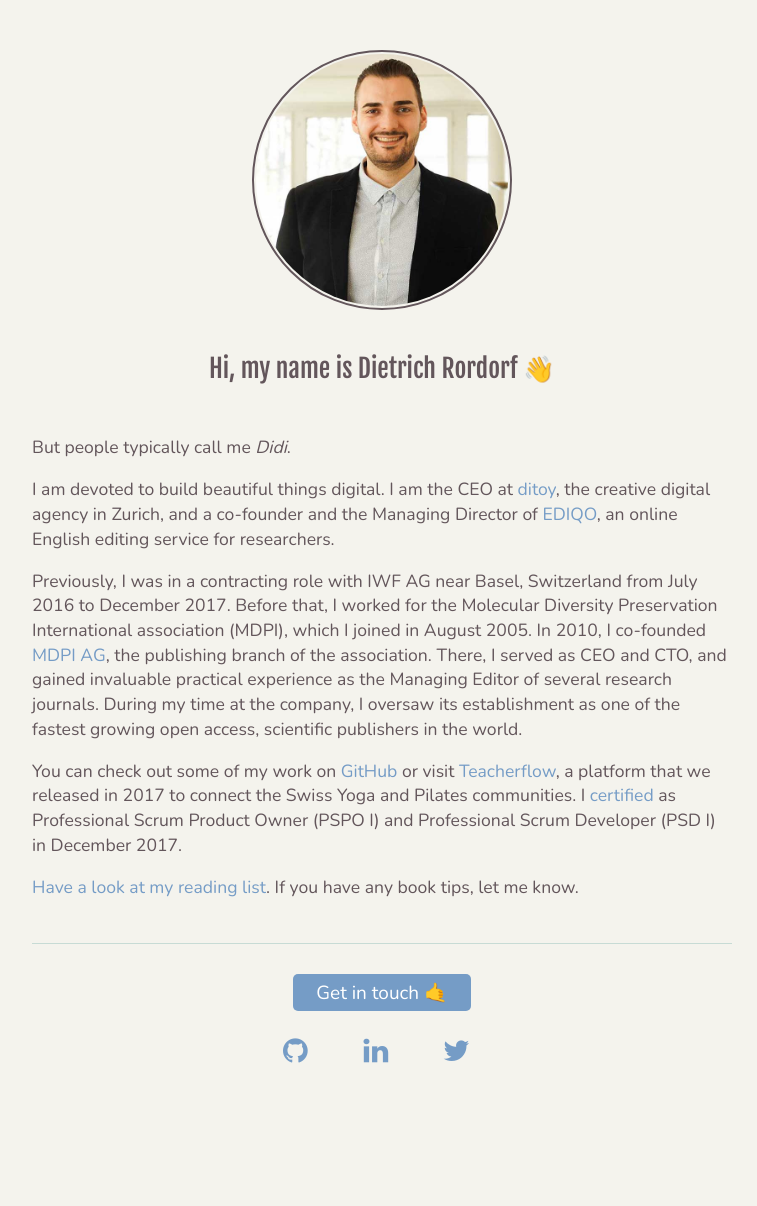
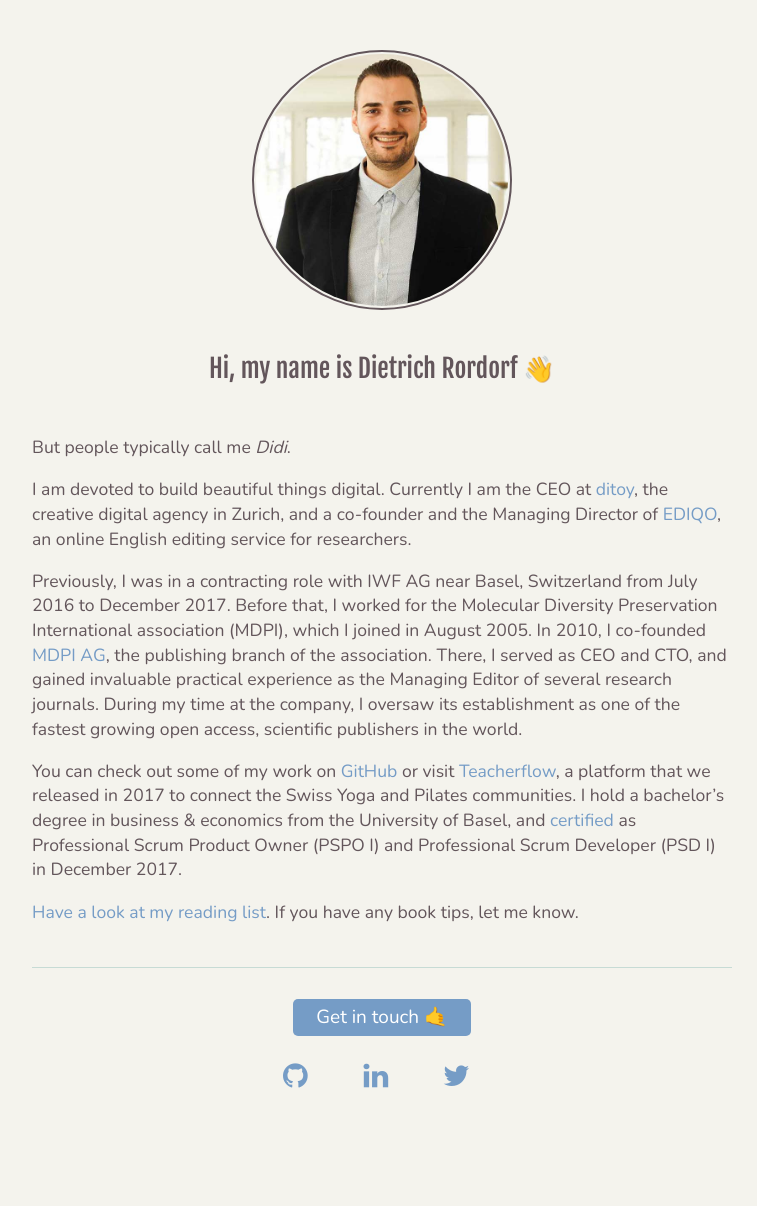
Before and after one commit to rordi/rordi.github.io, a Jekyll site: the page built from index.md, in a window 1280 px wide. Shown: the whole page, without its empty margins (258-1015 px from the left). Built offline with Jekyll 4.4.1, drawn with Linux system fonts in a browser that asks for light colours; before the commit the page ends 1181 px from its top, so only the background shows below that.

Commit message:
Update index.md

```diff
--- a/index.md
+++ b/index.md
@@ -10,7 +10,7 @@ title: Dietrich Rordorf
 
 But people typically call me *Didi*.
 
-I am devoted to build beautiful things digital. I am the CEO at [ditoy](https://www.ditoy.com/), the creative digital agency in Zurich, and a co-founder and the Managing Director of [EDIQO](https://www.ediqo.com), an online English editing service for researchers.
+I am devoted to build beautiful things digital. Currently I am the CEO at [ditoy](https://www.ditoy.com/), the creative digital agency in Zurich, and a co-founder and the Managing Director of [EDIQO](https://www.ediqo.com), an online English editing service for researchers.
 
 Previously, I was in a contracting role with IWF AG near Basel, Switzerland from July 2016 to December 2017. Before that,
 I worked for the Molecular Diversity Preservation International association (MDPI), which I joined in August 2005. In 2010,
@@ -20,7 +20,7 @@ I oversaw its establishment as one of the fastest growing open access, scientifi
 world.
 
 You can check out some of my work on [GitHub](https://github.com/rordi/) or visit [Teacherflow](https://www.teacherflow.ch),
-a platform that we released in 2017 to connect the Swiss Yoga and Pilates communities. I [certified](https://www.scrum.org/user/298081)
+a platform that we released in 2017 to connect the Swiss Yoga and Pilates communities. I hold a bachelor's degree in business & economics from the University of Basel, and [certified](https://www.scrum.org/user/298081)
 as Professional Scrum Product Owner (PSPO I) and Professional Scrum Developer (PSD I) in December 2017.
 
 [Have a look at my reading list](./reading-list.html). If you have any book tips, let me know.
```
